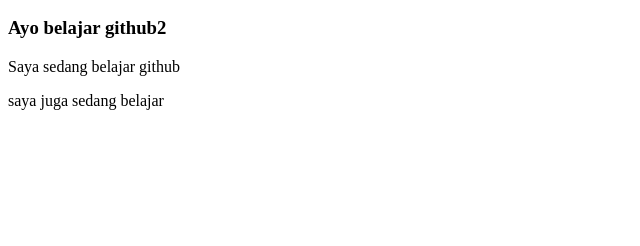
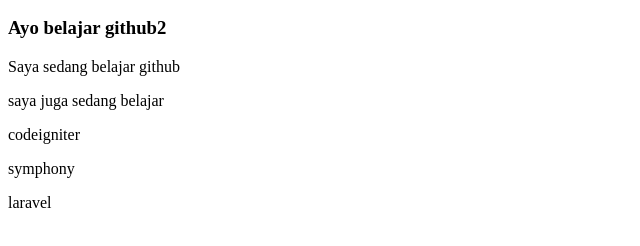
Before and after one commit to hamdanhamdani293/belajar-github, a plain HTML site: page index.html in a window 1280 px wide. Shown: the part 110-356 px from the top of the page, without its empty margins (0-640 px from the left). Drawn offline with Linux system fonts and the light colour scheme.

Commit message:
Menambahkan beberapa paragraf

```diff
--- a/index.html
+++ b/index.html
@@ -14,6 +14,9 @@
     <h3>Ayo belajar github2</h3>
     <p>Saya sedang belajar github</p>
     <p>saya juga sedang belajar</p>
+    <p>codeigniter</p>
+    <p>symphony</p>
+    <p>laravel</p>
 </body>
 
 </html>
```
